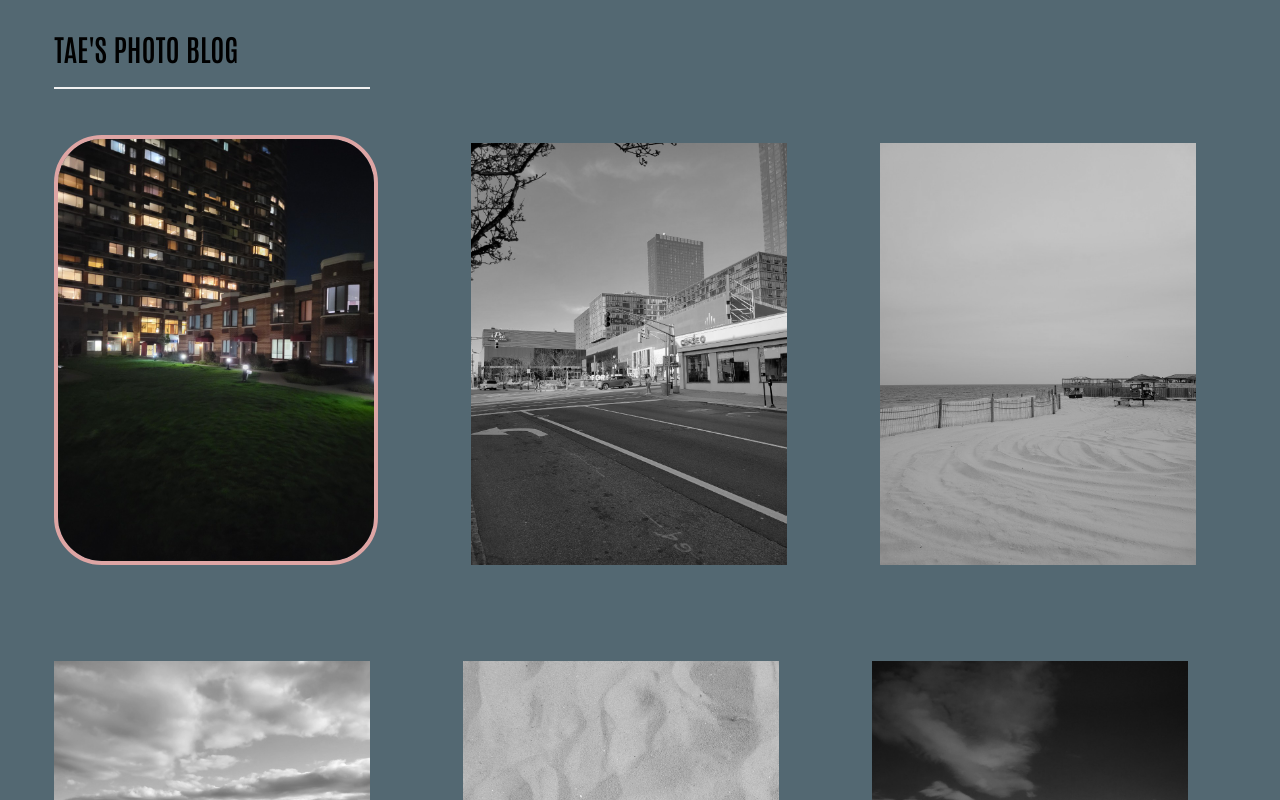
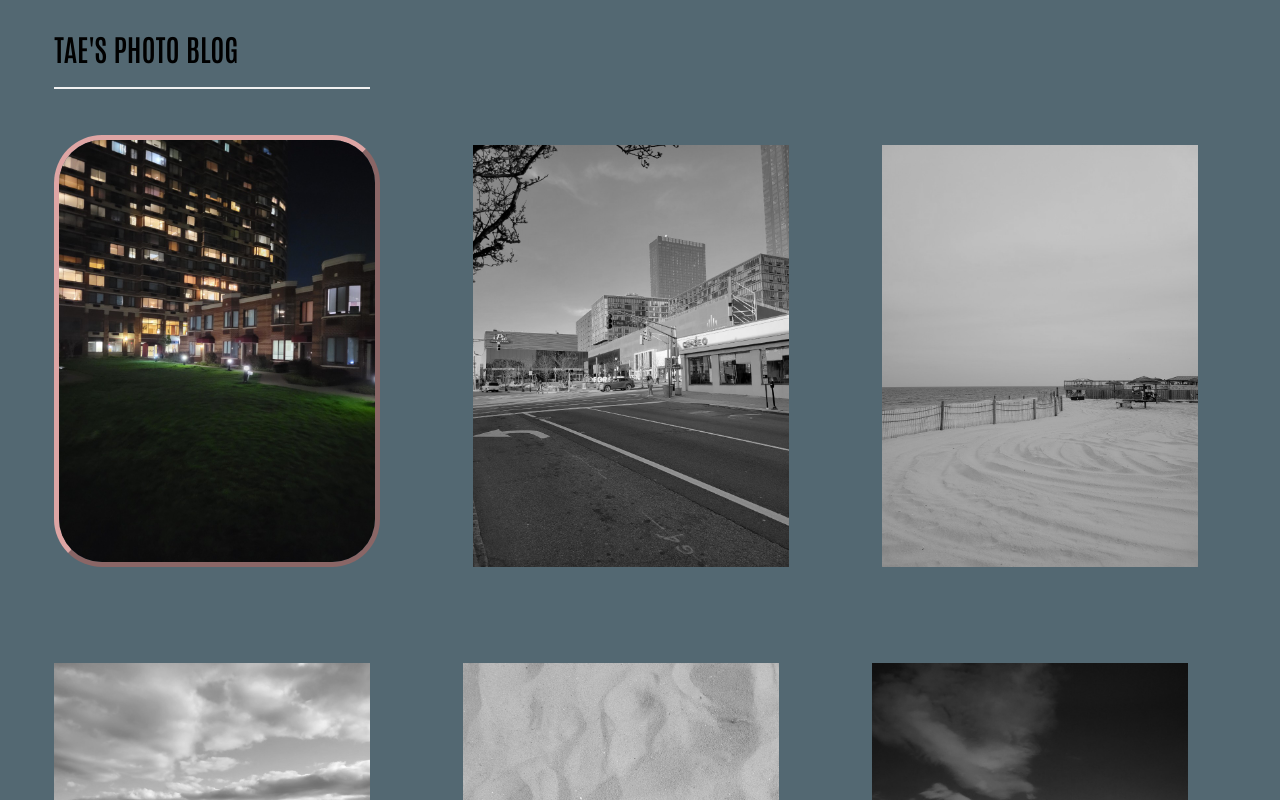
Before and after one commit to tkim02-su/The-Web-Developer-Bootcamp, a plain HTML site: page Photo Blog.html in a window 1280 px wide. In both pictures the pointer is over the picture 212 px from the left and 345 px from the top of the page. Shown: the top 800 px of the page. Drawn offline with Linux system fonts and the light colour scheme.

Commit message:
Update Photo Blog.css

```diff
--- a/Photo Blog.css
+++ b/Photo Blog.css
@@ -6,6 +6,8 @@ img {
     cursor: pointer;
     width:25%;
     margin: 3.666%;
+    flex-direction: row;
+    justify-content: space-between;
     -webkit-filter: grayscale(100%);
 	filter: grayscale(100%);
 	-webkit-transition: .3s ease-in-out;
@@ -16,7 +18,7 @@ img:hover {
     -webkit-filter: grayscale(0);
 	filter: grayscale(0);
     border-radius: 3rem;
-    border: 4px solid;
+    border: 5px outset;
     border-color: #DEA5A4;
 }
 
```
